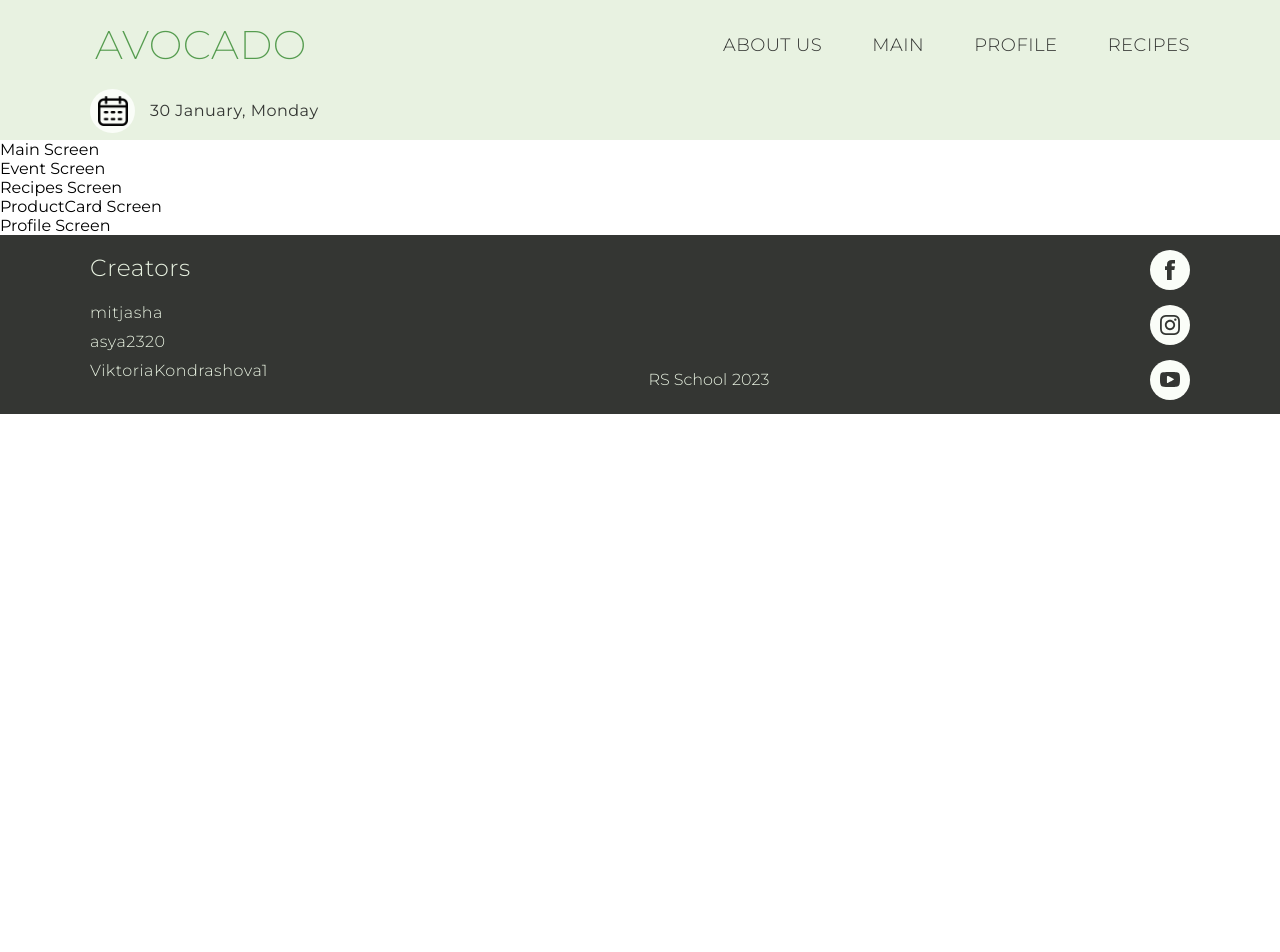
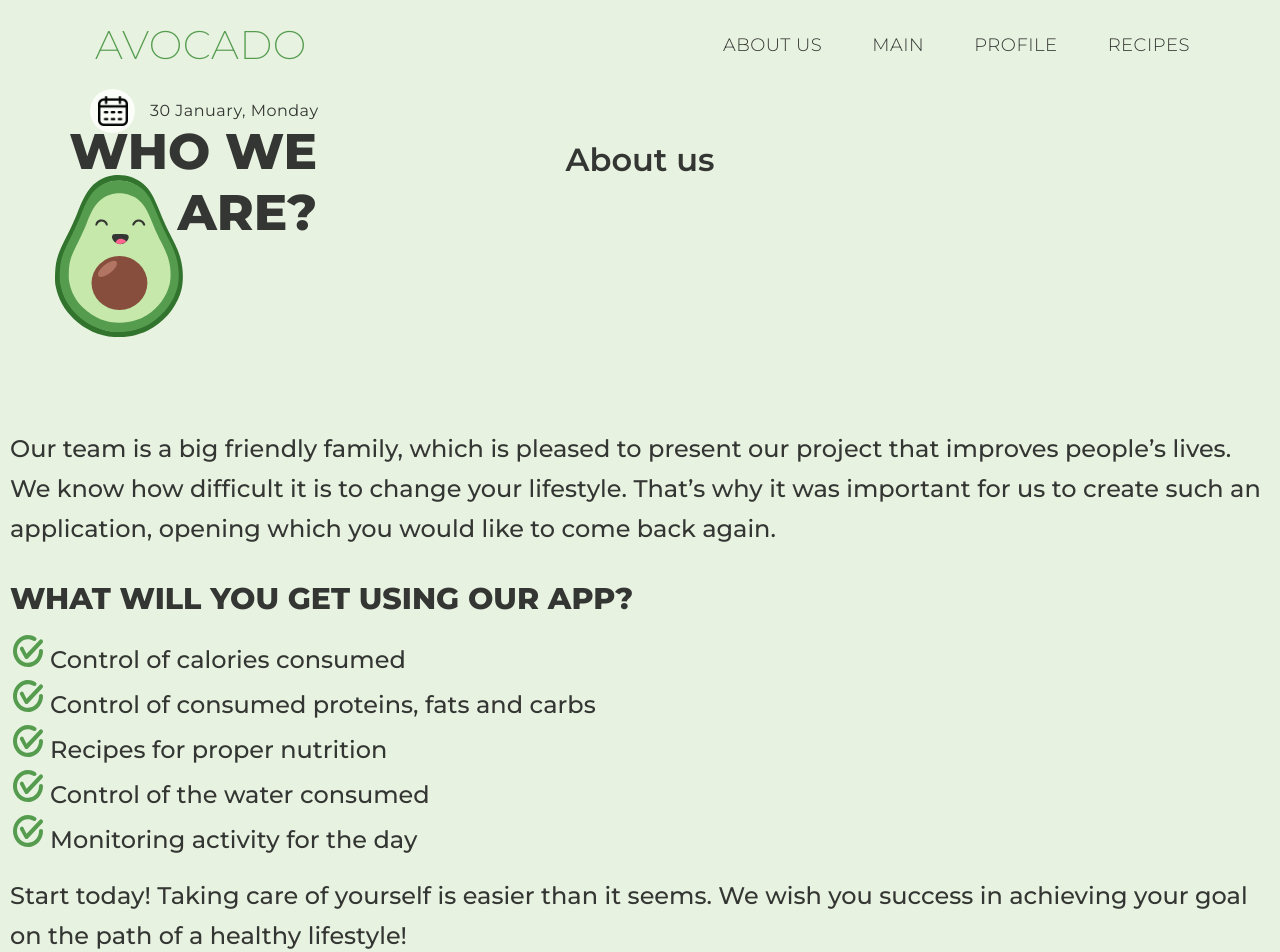
Before and after one commit to mitjasha/avocado, a React (Create React App) app: page / in a window 1280 px wide. Shown: the top 952 px of the page. Before the commit the page ends 800 px from the top, so only its background shows below. Built offline with nearby package versions, Linux system fonts and the light colour scheme.

Commit message:
feat: add scss styles

```diff
--- a/src/App.tsx
+++ b/src/App.tsx
@@ -1,22 +1,24 @@
 import React from "react";
 import Footer from "./containers/Footer/Footer";
 import Header from "./containers/Header/Header";
-import EventScreen from "./pages/EventScreen/EventScreen";
-import MainScreen from "./pages/MainScreen/MainScreen";
-import ProductCardScreen from "./pages/ProductCardScreen/ProductCardScreen";
-import ProfileScreen from "./pages/ProfileScreen/ProfieScreen";
-import RecipesScreen from "./pages/RecipesScreen/RecipesScreen";
+import AboutUsScreen from "./pages/AboutUsScreen/AboutUsScreen";
+// import EventScreen from "./pages/EventScreen/EventScreen";
+// import MainScreen from "./pages/MainScreen/MainScreen";
+// import ProductCardScreen from "./pages/ProductCardScreen/ProductCardScreen";
+// import ProfileScreen from "./pages/ProfileScreen/ProfieScreen";
+// import RecipesScreen from "./pages/RecipesScreen/RecipesScreen";
 
 const App: React.FC = () => {
   return (
     <>
       <Header />
       <main className="main-app">
-        <MainScreen />
+        <AboutUsScreen />
+        {/* <MainScreen />
         <EventScreen />
         <RecipesScreen />
         <ProductCardScreen />
-        <ProfileScreen />
+        <ProfileScreen /> */}
       </main>
       <Footer />
     </>
--- /dev/null
+++ b/src/pages/AboutUsScreen/AboutUsScreen.scss
@@ -0,0 +1,76 @@
+@import "../../variables.scss";
+
+.about__us {
+    &__screen {
+        width: 100%;
+        background-color: $bg-color;
+    }
+
+    &__title {
+        margin: 0;
+        text-align: center;
+        font-style: normal;
+        font-weight: 600;
+        font-size: 32px;
+        color: $dark-color
+    }
+
+    &__logo {
+        background-image: url("../../assets/svg/logo.svg");
+        background-repeat: no-repeat;
+        background-size: cover;
+        position: absolute;
+        width: 128px;
+        height: 162px;
+        left: 55px;
+        top: 175px;
+    }
+
+    &__top_h3 {
+        font-weight: 800;
+        margin: 0;
+        font-size: 50px;
+        color: $dark-color;
+        text-align: right;
+        position: absolute;
+        width: 302px;
+        height: 120px;
+        left: 15px;
+        top: 121px;
+    }
+
+    &__container {
+        margin-top: 250px;
+        padding: 0 10px;
+    }
+
+    &__text {
+        font-weight: 500;
+        font-size: 24px;
+        color: $dark-color;
+        line-height: 40px;
+
+        &__h3 {
+            font-weight: 800;
+            font-size: 30px;
+            line-height: 40px;
+            margin: 30px 0px 0px;
+            color: $dark-color;
+        }
+    }
+
+    &__ul li {
+        list-style-image: url("../../assets/svg/pionts_about.svg");
+    }
+
+    &__heart {
+        background-image: url("../../assets/svg/about_us.svg");
+        background-repeat: no-repeat;
+        background-size: contain;
+        width: 68px;
+        height: 74px;
+        margin: 20px auto 0px;
+        padding-bottom: 20px;
+    }
+
+}
--- /dev/null
+++ b/src/pages/AboutUsScreen/AboutUsScreen.tsx
@@ -0,0 +1,39 @@
+import React from "react";
+import "./AboutUsScreen.scss";
+
+const AboutUsScreen = () => {
+  return (
+    <div className="about__us__screen">
+      <h1 className="about__us__title">About us</h1>
+      <div className="about__us__logo" />
+      <h3 className="about__us__top_h3">WHO WE ARE?</h3>
+      <div className="about__us__container">
+        <span className="about__us__text">
+          Our team is a big friendly family, which is pleased to present our
+          project that improves people’s lives. We know how difficult it is to
+          change your lifestyle. That’s why it was important for us to create
+          such an application, opening which you would like to come back again.
+        </span>
+        <h3 className="about__us__text__h3">
+          WHAT WILL YOU GET USING OUR APP?
+        </h3>
+        <ul className="about__us__ul">
+          <li className="about__us__text">Control of calories consumed</li>
+          <li className="about__us__text">
+            Control of consumed proteins, fats and carbs
+          </li>
+          <li className="about__us__text">Recipes for proper nutrition</li>
+          <li className="about__us__text">Control of the water consumed</li>
+          <li className="about__us__text">Monitoring activity for the day</li>
+        </ul>
+        <span className="about__us__text">
+          Start today! Taking care of yourself is easier than it seems. We wish
+          you success in achieving your goal on the path of a healthy lifestyle!
+        </span>
+        <div className="about__us__heart" />
+      </div>
+    </div>
+  );
+};
+
+export default AboutUsScreen;
```
